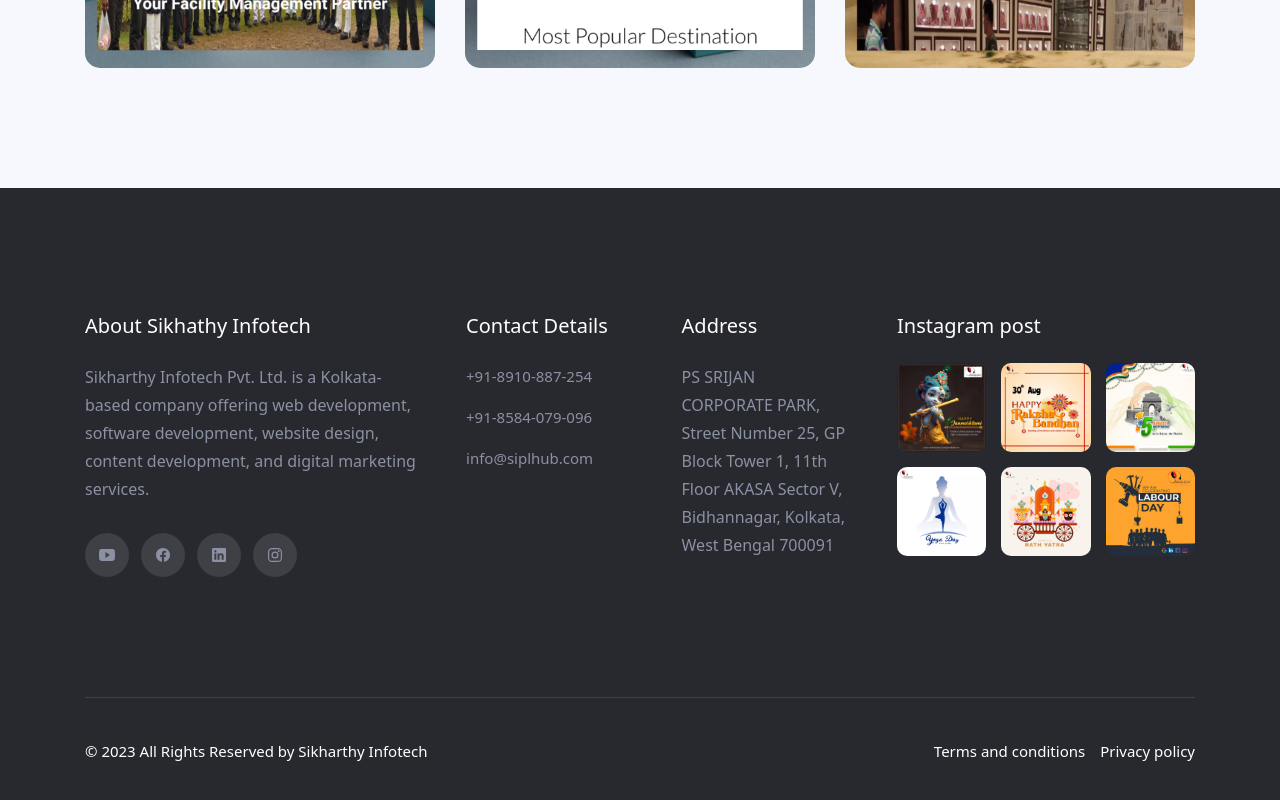
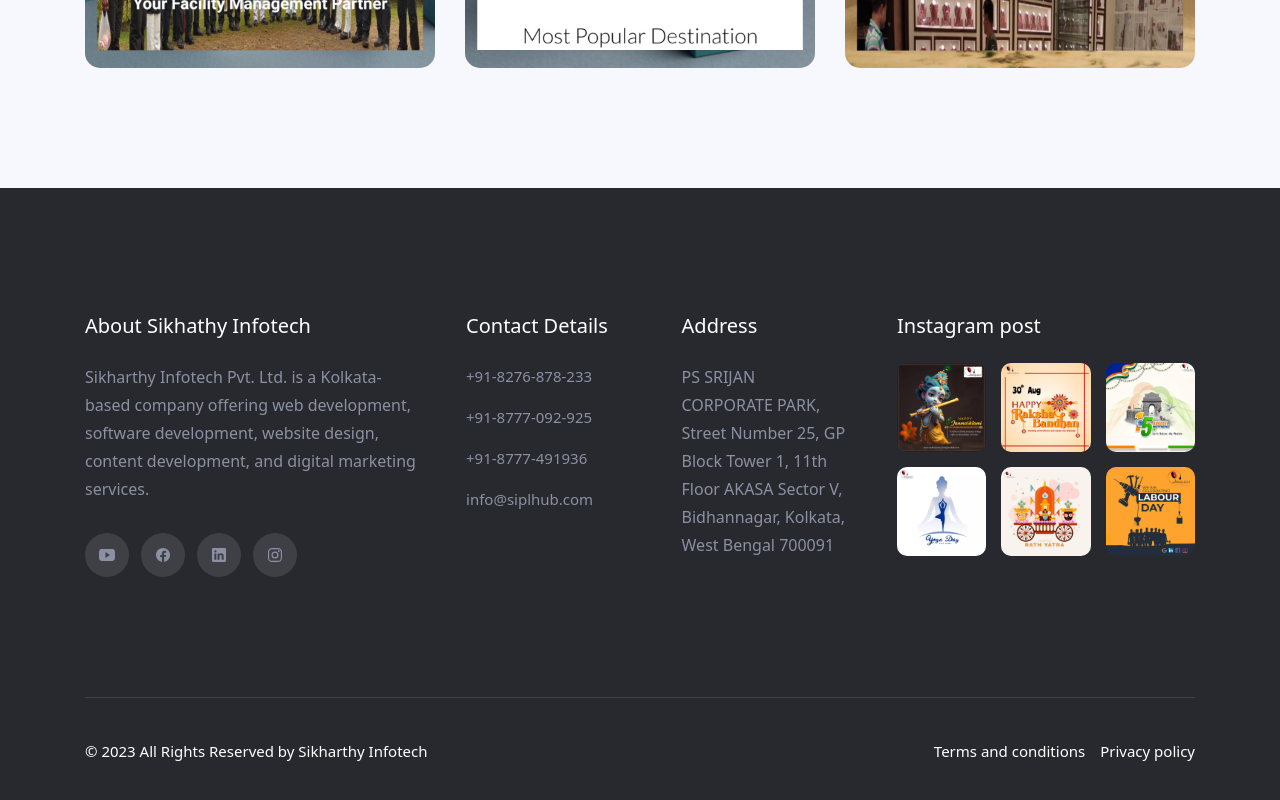
Before and after one commit to iamPankajGhosh/siplhub.vercel.app, a React (Vite) app in the folder frontend_react/: page /about in a window 1280 px wide. Shown: the part 1921-2721 px from the top of the page. Built offline with nearby package versions, Linux system fonts and the light colour scheme.

Commit message:
contact details update done

```diff
--- a/frontend_react/src/components/Footer/Footer.jsx
+++ b/frontend_react/src/components/Footer/Footer.jsx
@@ -69,14 +69,20 @@ export default function Footer() {
               </li>
 
               <li>
-                <Link to="tel:+918910887254" className="footer-link">
-                  +91-8910-887-254
+                <Link to="tel:+918276878233" className="footer-link">
+                  +91-8276-878-233
                 </Link>
               </li>
 
               <li>
-                <Link to="tel:+918584079096" className="footer-link">
-                  +91-8584-079-096
+                <Link to="tel:+918777092925" className="footer-link">
+                  +91-8777-092-925
+                </Link>
+              </li>
+
+              <li>
+                <Link to="tel:+918777491936" className="footer-link">
+                  +91-8777-491936
                 </Link>
               </li>
 
```
